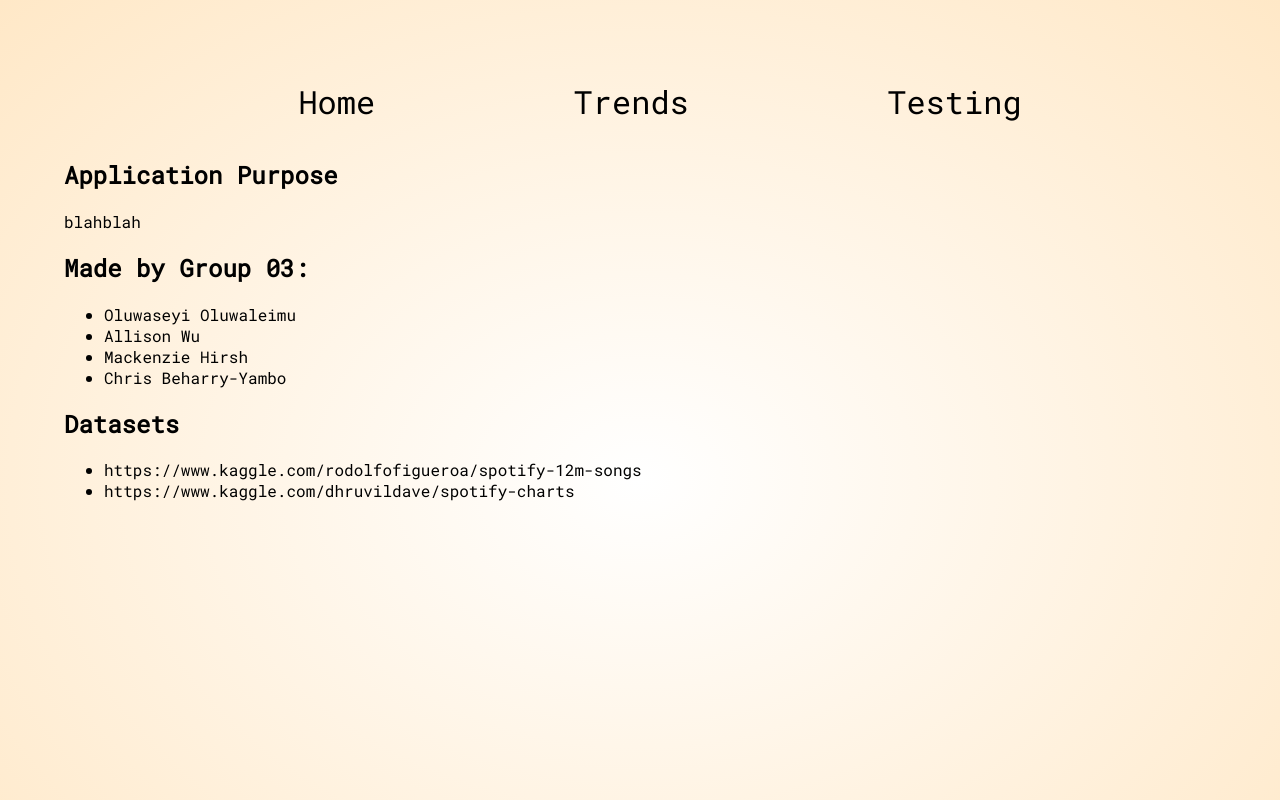
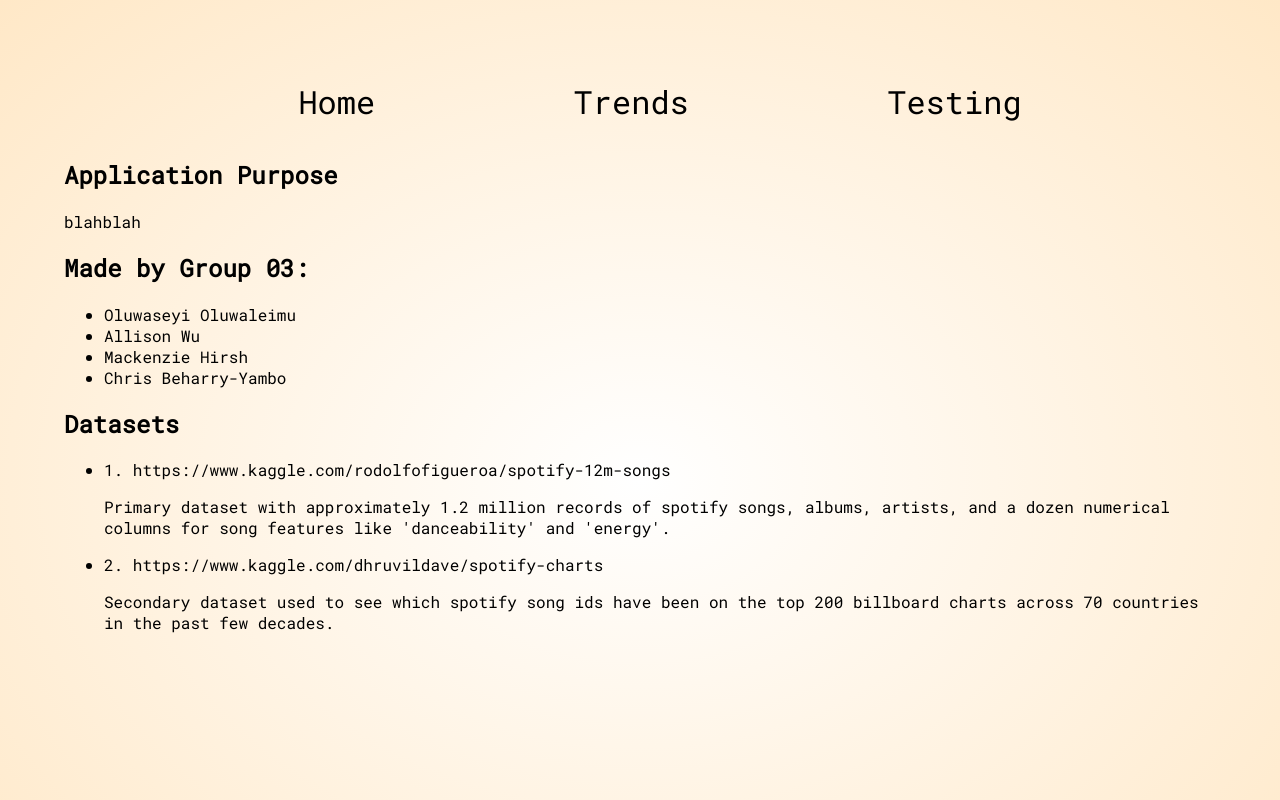
Before and after one commit to Wadboy70/OracleGroupProject, a React (Create React App) app: page / in a window 1280 px wide. Shown: the top 800 px of the page. Built offline with nearby package versions, Linux system fonts and the light colour scheme.

Commit message:
added data descriptions

```diff
--- a/src/components/ChartSection/ChartSection.jsx
+++ b/src/components/ChartSection/ChartSection.jsx
@@ -20,14 +20,14 @@ const ChartSection = ({ chartData, dates }) => {
 
   useEffect(() => {
     const { start, end } = dates;
-    console.log(getYear(start));
+    //console.log(getYear(start));
     let fetchData = async () =>
       setVal(func(await sendQuery(query(getYear(start), getYear(end)))));
     fetchData();
   }, [query, setVal, func, dates]);
 
   useEffect(() => {
-    console.log(val);
+    //console.log(val);
   }, [val]);
 
   return (
--- a/src/components/HomePage/HomePage.jsx
+++ b/src/components/HomePage/HomePage.jsx
@@ -15,8 +15,21 @@ const HomePage = () => {
       </ul>
       <h2>Datasets</h2>
       <ul>
-        <li>https://www.kaggle.com/rodolfofigueroa/spotify-12m-songs</li>
-        <li>https://www.kaggle.com/dhruvildave/spotify-charts</li>
+        <li>
+          <p>{"1. https://www.kaggle.com/rodolfofigueroa/spotify-12m-songs"}</p>
+          <p>
+            {"Primary dataset with approximately 1.2 million records of spotify songs, " +
+              "albums, artists, and a dozen numerical columns for song features like " +
+              "'danceability' and 'energy'."}
+          </p>
+        </li>
+        <li>
+          <p>{"2. https://www.kaggle.com/dhruvildave/spotify-charts"}</p>
+          <p>
+            {"Secondary dataset used to see which spotify song ids have been on the top 200 billboard " +
+              "charts across 70 countries in the past few decades."}
+          </p>
+        </li>
       </ul>
     </div>
   );
```
